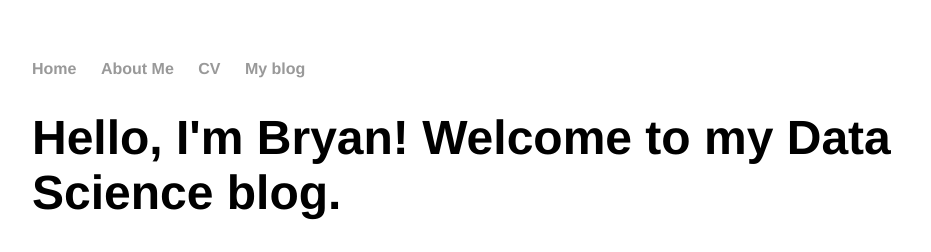
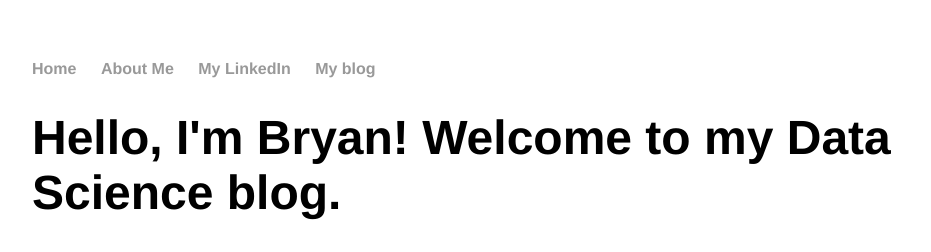
Before and after one commit to another-bryan/another-bryan.github.io, a Jekyll site: the page built from index.html, in a window 1280 px wide. Shown: the top 252 px of the page, without its empty margins (160-1091 px from the left). Built offline with Jekyll 4.4.1, drawn with Linux system fonts in a browser that asks for light colours.

Commit message:
Update default.html - add LinkedIn link

```diff
--- a/_layouts/default.html
+++ b/_layouts/default.html
@@ -10,7 +10,8 @@
     		<ul>
         		<li><a href="/">Home</a></li>
 	        	<li><a href="/about.html">About Me</a></li>
-        		<li><a href="#">CV</a></li> <!-- change this link later to be "/cv.html" -->
+			<li><a href="https://www.linkedin.com/in/bryanchisholm/">My LinkedIn</a></li>
+			<!-- <li><a href="#">CV</a></li> --> <!-- change this link later to be "/cv.html" -->
 			<li><a href="/blog">My blog</a></li>
     		</ul>
 		</nav>
```
